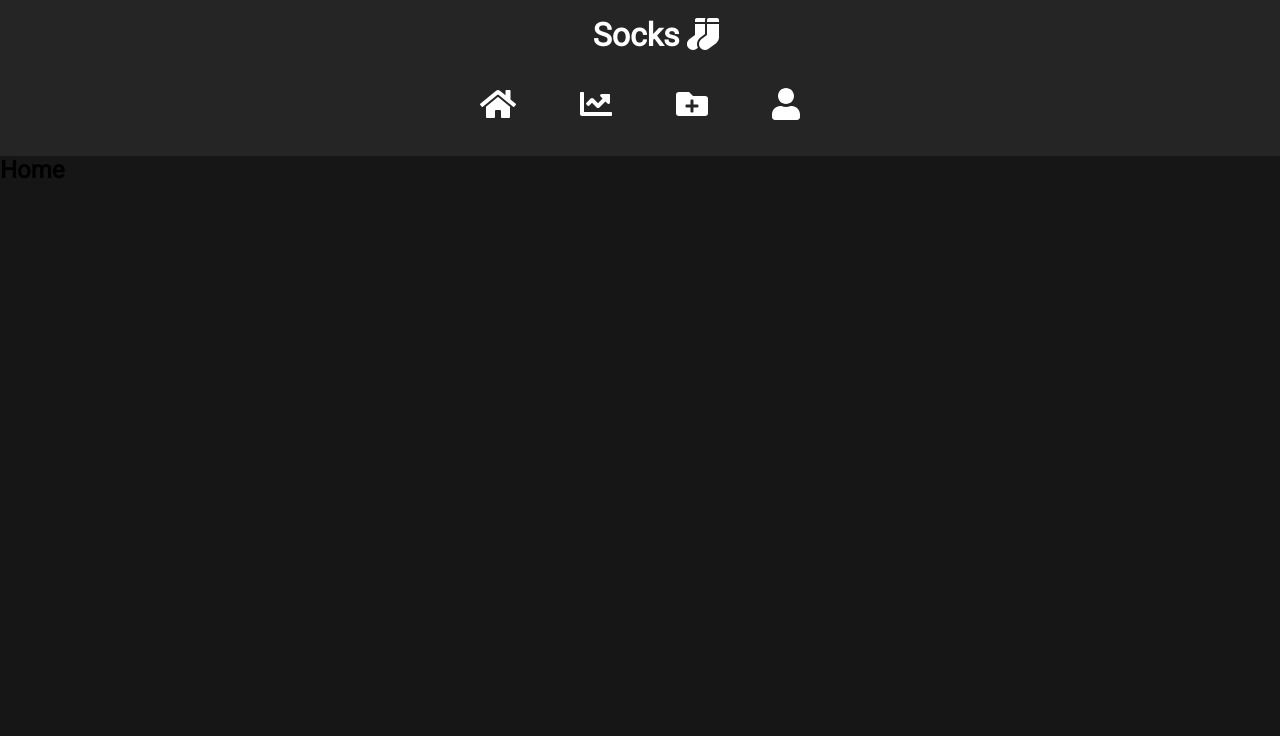
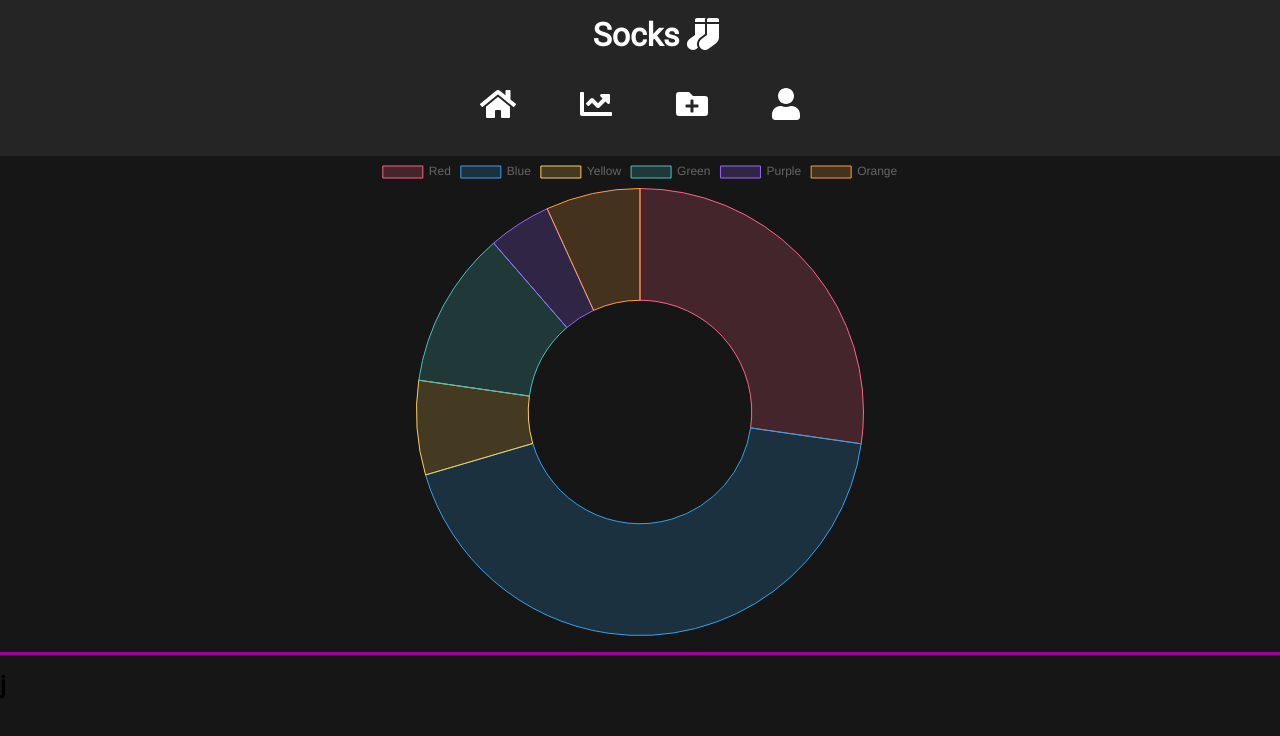
Before and after one commit to ashley-ag/Socks, a React (Create React App) app in the folder client/: page / in a window 1280 px wide. Shown: the top 736 px of the page. Built offline with nearby package versions, Linux system fonts and the light colour scheme.

Commit message:
Set up for home page

```diff
--- a/client/package.json
+++ b/client/package.json
@@ -10,6 +10,7 @@
     "chart.js": "^3.2.1",
     "framer-motion": "^4.1.16",
     "react": "^16.6.3",
+    "react-chartjs-2": "^3.0.3",
     "react-dom": "^16.6.3",
     "react-router-dom": "^5.2.0",
     "react-scripts": "^2.1.1",
--- /dev/null
+++ b/client/src/components/HomeChart.js
@@ -0,0 +1,26 @@
+import React from "react";
+import styled from "styled-components";
+import { Doughnut } from "react-chartjs-2";
+import { data } from "../utils/ChartData";
+
+const HomeChart = () => {
+  return (
+    <Chart>
+      <Doughnut
+        data={data}
+        width={5}
+        height={3}
+        options={{ maintainAspectRatio: false }}
+      />
+    </Chart>
+  );
+};
+
+const Chart = styled.div`
+  min-height: 60vh;
+  display: flex;
+  justify-content: center;
+  align-items: center;
+`;
+
+export default HomeChart;
--- /dev/null
+++ b/client/src/components/PersonalStocks.js
@@ -0,0 +1,16 @@
+import React from "react";
+import styled from "styled-components";
+
+const PersonalStocks = () => {
+  return (
+    <PStocks>
+      <h2>j</h2>
+    </PStocks>
+  );
+};
+
+const PStocks = styled.div`
+  min-height: 30vh;
+`;
+
+export default PersonalStocks;
--- a/client/src/pages/Home.js
+++ b/client/src/pages/Home.js
@@ -1,11 +1,23 @@
 import React from "react";
+import HomeChart from "../components/HomeChart";
+import PersonalStocks from "../components/PersonalStocks";
+import styled from "styled-components";
 
 const Home = () => {
   return (
     <div>
-      <h2>Home</h2>
+      <HomeChart />
+      <Line id="line"></Line>
+      <PersonalStocks />
     </div>
   );
 };
 
+const Line = styled.div`
+  width: 100%;
+  height: 3px;
+  background: #a300a3;
+  margin: 1rem 0rem;
+`;
+
 export default Home;
--- /dev/null
+++ b/client/src/utils/ChartData.js
@@ -0,0 +1,26 @@
+export const data = {
+  labels: ["Red", "Blue", "Yellow", "Green", "Purple", "Orange"],
+  datasets: [
+    {
+      label: "# of Votes",
+      data: [12, 19, 3, 5, 2, 3],
+      backgroundColor: [
+        "rgba(255, 99, 132, 0.2)",
+        "rgba(54, 162, 235, 0.2)",
+        "rgba(255, 206, 86, 0.2)",
+        "rgba(75, 192, 192, 0.2)",
+        "rgba(153, 102, 255, 0.2)",
+        "rgba(255, 159, 64, 0.2)",
+      ],
+      borderColor: [
+        "rgba(255, 99, 132, 1)",
+        "rgba(54, 162, 235, 1)",
+        "rgba(255, 206, 86, 1)",
+        "rgba(75, 192, 192, 1)",
+        "rgba(153, 102, 255, 1)",
+        "rgba(255, 159, 64, 1)",
+      ],
+      borderWidth: 1,
+    },
+  ],
+};
```
Also changed, not shown: client/src/components/StockCard.js (added, +12 -0 lines), 1 other file (tests, documents, lock files or other folders).
